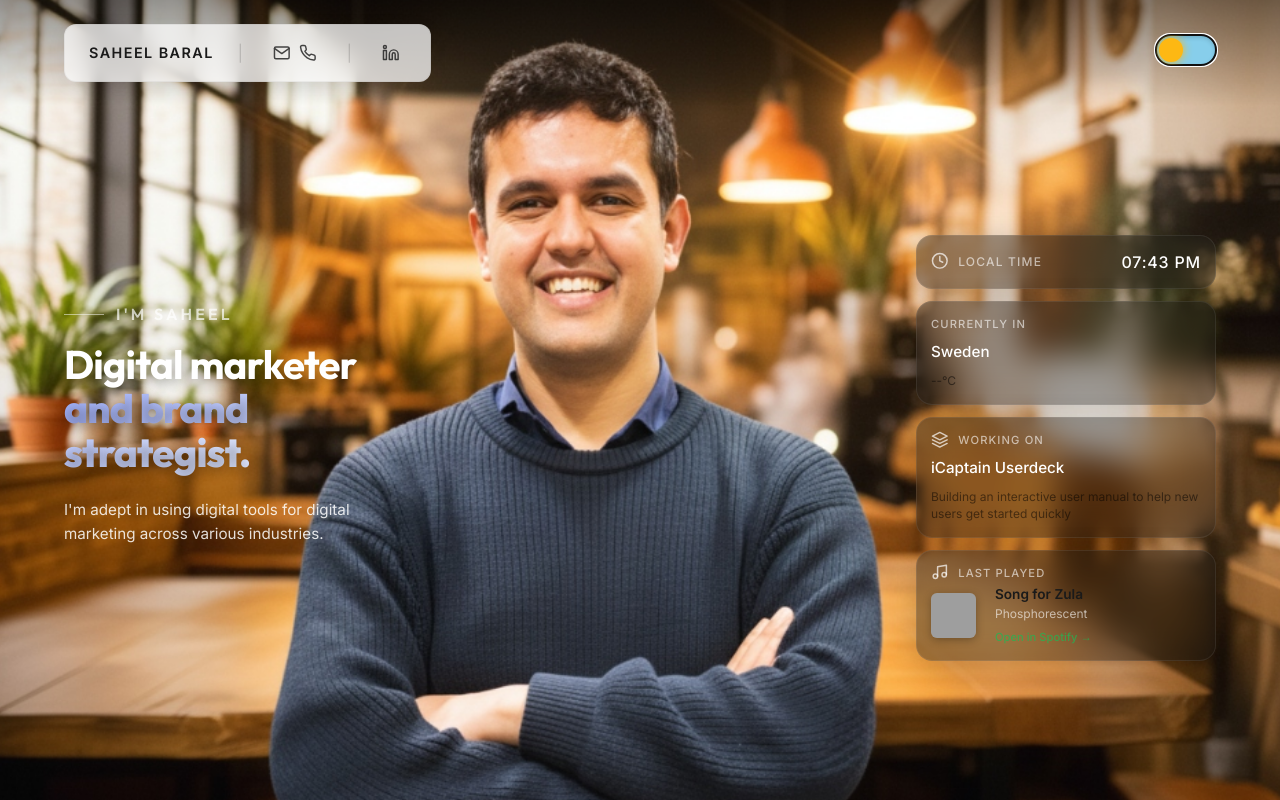
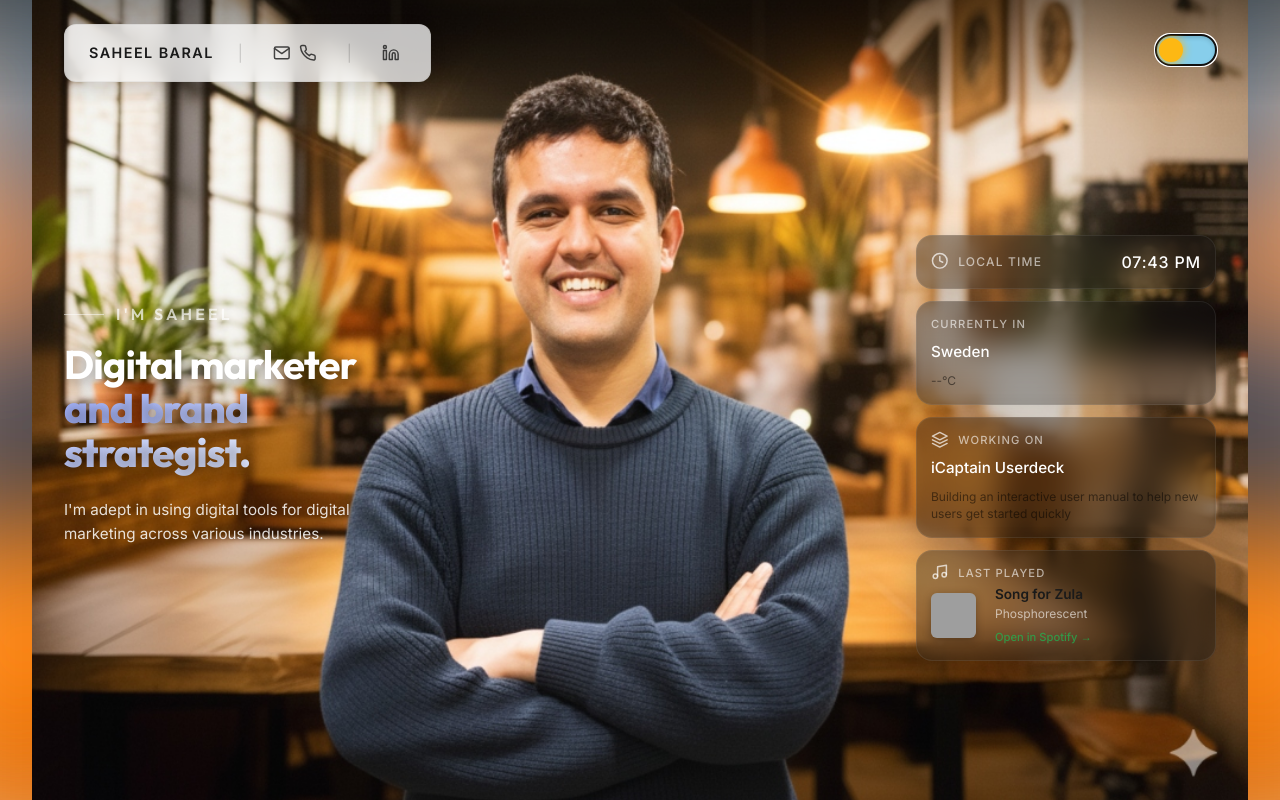
Before and after one commit to saheelbaral/personalportfolio, a React (Vite) app: page / in a window 1280 px wide. Both pictures are taken after a click on the button 1186 px from the left and 50 px from the top of the page. Shown: the top 800 px of the page. Built offline with nearby package versions, Linux system fonts and the light colour scheme; no server answers; grey boxes are pictures that could not be loaded.

Commit message:
feat: Implement layered Hero background with a new light mode blur effect and remove About CTA button styling.

```diff
--- a/src/components/About/About.css
+++ b/src/components/About/About.css
@@ -72,7 +72,7 @@ body.light-theme .about-container {
 /* Responsive font scaling */
 @media (min-width: 1024px) {
     .about-headline-large {
-        font-size: 4.5rem;
+        font-size: 3rem;
     }
 }
 
@@ -108,33 +108,6 @@ body.light-theme .about-subtext {
     color: rgba(0, 0, 0, 0.6);
 }
 
-.about-cta-button {
-    background: transparent;
-    border: 1px solid rgba(255, 255, 255, 0.2);
-    color: #fff;
-    padding: 0.8rem 1.6rem;
-    border-radius: 50px;
-    font-family: 'Outfit', sans-serif;
-    font-size: 0.9rem;
-    cursor: pointer;
-    transition: all 0.3s ease;
-}
-
-body.light-theme .about-cta-button {
-    border-color: rgba(0, 0, 0, 0.2);
-    color: #1a1a1a;
-}
-
-.about-cta-button:hover {
-    background: rgba(255, 255, 255, 0.1);
-    transform: translateY(-2px);
-    border-color: #fff;
-}
-
-body.light-theme .about-cta-button:hover {
-    background: rgba(0, 0, 0, 0.05);
-    border-color: #000;
-}
 
 /* Skills Grid */
 .about-skills {
--- a/src/components/Hero/Hero.css
+++ b/src/components/Hero/Hero.css
@@ -34,14 +34,46 @@
         color: rgba(0, 0, 0, 0.5);
     }
 
-    /* Background properties */
-    background-size: 110%;
+    /* Background properties moved to .hero-bg-main */
+    transform: translateZ(0);
+    backface-visibility: hidden;
+}
+
+/* Sharp Main Background Image */
+.hero-bg-main {
+    position: absolute;
+    top: 0;
+    left: 0;
+    width: 100%;
+    height: 100%;
+    background-size: 95%;
     background-position: center 35%;
     background-repeat: no-repeat;
+    z-index: 0;
     image-rendering: -webkit-optimize-contrast;
     image-rendering: crisp-edges;
-    transform: translateZ(0);
-    backface-visibility: hidden;
+    transition: background-image 0.5s ease;
+}
+
+/* Ambient Blur Layer for Light Theme */
+.hero-bg-blur {
+    position: absolute;
+    top: 0;
+    left: 0;
+    width: 100%;
+    height: 100%;
+    background-size: cover;
+    background-position: center;
+    /* Strong dreamy Apple-style blur */
+    filter: blur(60px) saturate(2.0) brightness(1.2);
+    z-index: -1;
+    opacity: 0;
+    transition: opacity 0.5s ease;
+    transform: scale(1.2);
+}
+
+body.light-theme .hero-bg-blur {
+    opacity: 1;
 }
 
 /* Background Vignette / Overlay for Readability on Right */
@@ -278,12 +310,19 @@ body.light-theme .card-sub {
         min-height: 100vh;
         padding: 0 20px 40px;
         gap: 20px;
+    }
 
+    .hero-bg-main {
         /* Center the face and zoom out slightly */
         background-size: auto 85%;
         /* Zoom out to 85% height to show more of the image */
         background-position: 45% 0%;
-        /* Shift right (55% instead of center/50%), position face in upper area */
+        /* User preferred alignment */
+    }
+
+    /* Hide blur layer on mobile for performance and cleaner look */
+    .hero-bg-blur {
+        display: none;
     }
 
     /* Adjust overlay for mobile - darker at bottom where content is */
--- a/src/components/Hero/Hero.jsx
+++ b/src/components/Hero/Hero.jsx
@@ -1,7 +1,9 @@
+
 import React, { useState, useEffect } from 'react';
 import './Hero.css';
 import heroBg from '../../assets/hero-bg-new.png';
 import heroBgLight from '../../assets/hero-bg-light-new.jpg';
+import lightModeBgLayer from '../../assets/light-mode-bg-layer.jpg';
 import WeatherWidget from '../WeatherWidget/WeatherWidget';
 import { useTheme } from '../../context/ThemeContext';
 import { FiClock, FiLayers, FiMusic } from 'react-icons/fi';
@@ -41,12 +43,16 @@ const Hero = () => {
     }, []);
 
     return (
-        <div
-            className="hero-container"
-            style={{
-                backgroundImage: `url(${isDarkMode ? heroBg : heroBgLight})`
-            }}
-        >
+        <div className="hero-container">
+            {/* Background Layers */}
+            <div
+                className="hero-bg-blur"
+                style={{ backgroundImage: `url(${lightModeBgLayer})` }}
+            />
+            <div
+                className="hero-bg-main"
+                style={{ backgroundImage: `url(${isDarkMode ? heroBg : heroBgLight})` }}
+            />
             {/* Left Column: Text */}
             <div className="hero-content">
                 <div className="hero-eyebrow">I'm Saheel</div>
```
Also changed, not shown: src/assets/light-mode-bg-layer.jpg (added).
